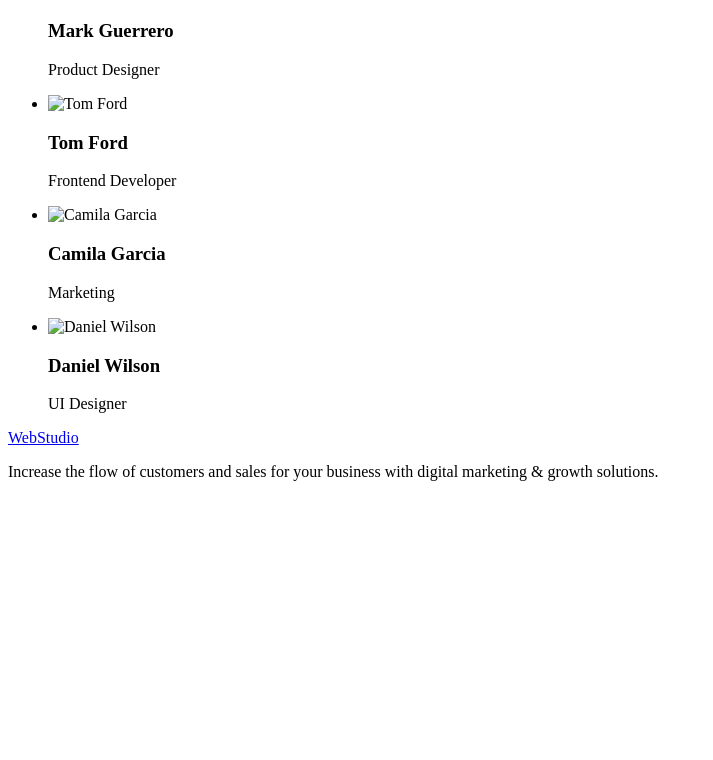
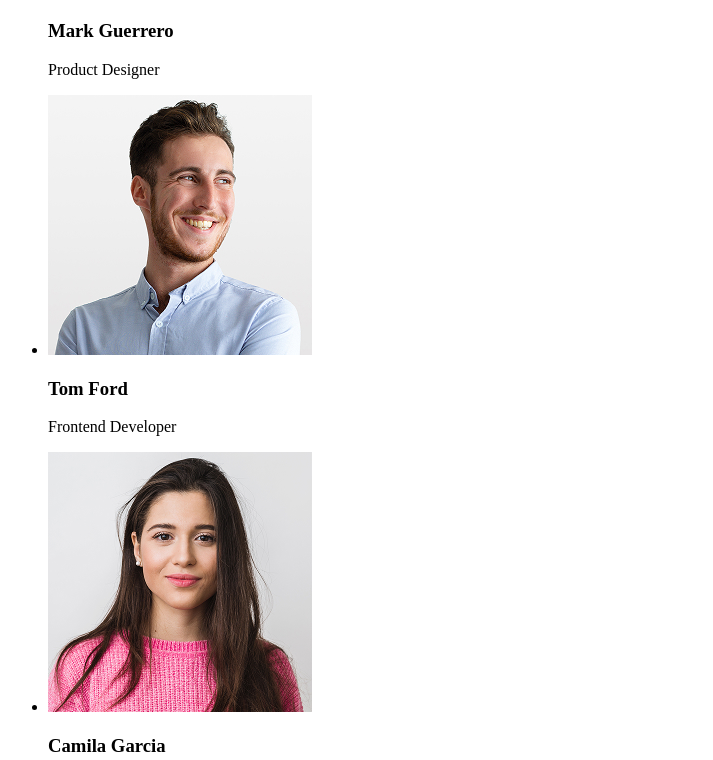
Before and after one commit to Andrii-x/goit-markup-hw-01, a plain HTML site: page index.html in a window 1280 px wide. Shown: the part 923-1683 px from the top of the page, without its empty margins (0-713 px from the left). Before the commit the page ends 1420 px from the top, so only its background shows below. Drawn offline with Linux system fonts and the light colour scheme.

Commit message:
update index.html

```diff
--- a/index.html
+++ b/index.html
@@ -62,17 +62,17 @@
           <p>Product Designer</p>
         </li>
         <li>
-        <img src="./images/img.png" alt="Tom Ford" width="264"/>
+        <img src="./images/img (4).jpg" alt="Tom Ford" width="264"/>
           <h3>Tom Ford</h3>
           <p>Frontend Developer</p>
         </li>
         <li>
-        <img src="./images/img (1).png" alt="Camila Garcia" width="264"/>
+        <img src="./images/img (3).jpg" alt="Camila Garcia" width="264"/>
           <h3>Camila Garcia</h3>
           <p>Marketing</p>
         </li>
         <li>
-        <img src="./images/img (2).png" alt="Daniel Wilson" width="264"/>
+        <img src="./images/img (2).jpg" alt="Daniel Wilson" width="264"/>
           <h3>Daniel Wilson</h3>
           <p>UI Designer</p>
         </li>
```
